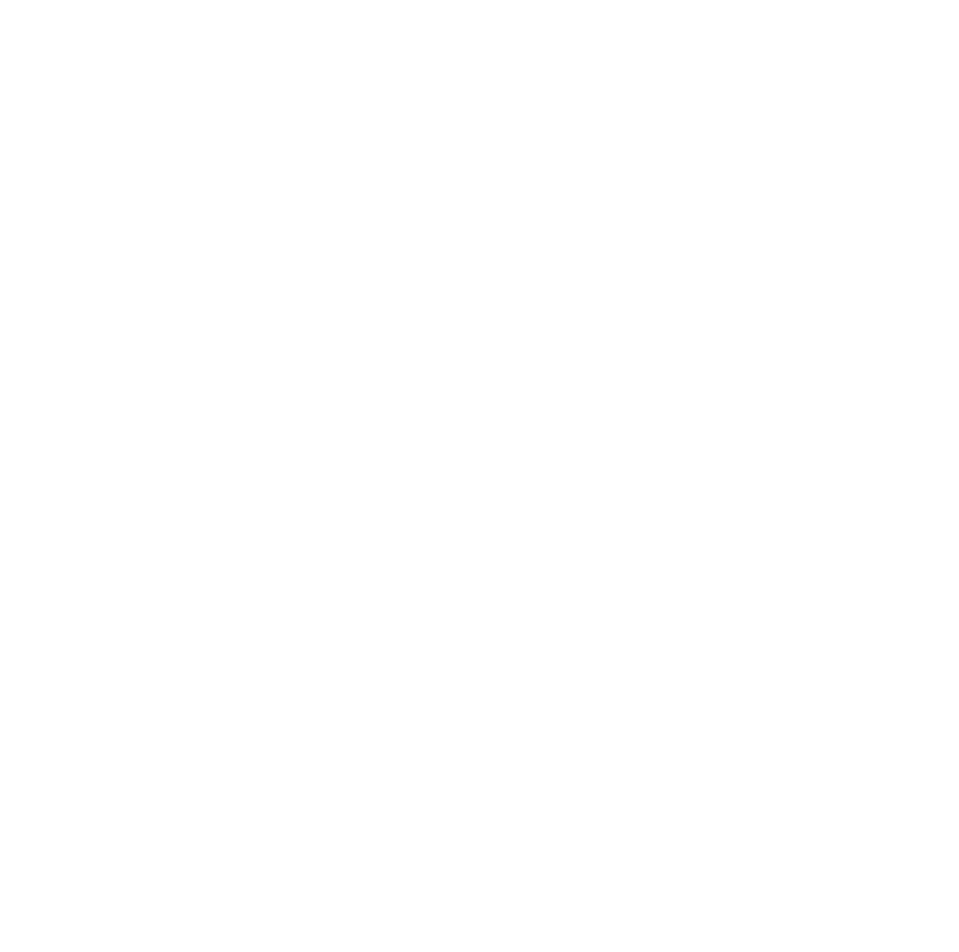
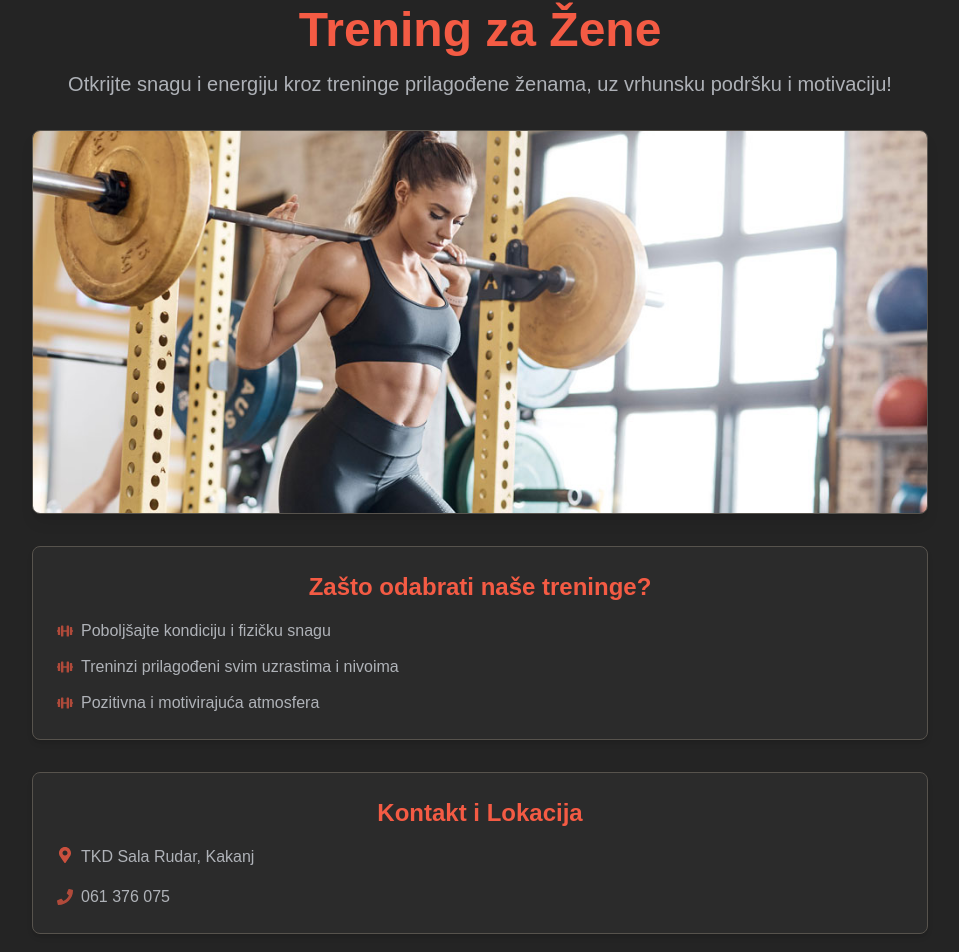
Before and after one commit to FarukCaluk/kolektiv-bosna-rudar-website, a Next.js app: page /sports/women-training in a window 1280 px wide. Shown: the part 115-1067 px from the top of the page, without its empty margins (160-1119 px from the left). Before the commit the page ends 800 px from the top, so only its background shows below. Built offline with nearby package versions, Linux system fonts and the light colour scheme; a web font is replaced by a local one.

Commit message:
training for women component finished

```diff
--- a/src/app/sports/women-training/page.tsx
+++ b/src/app/sports/women-training/page.tsx
@@ -1,5 +1,71 @@
+"use client";
 import React from "react";
+import { FaDumbbell, FaPhone, FaMapMarkerAlt } from "react-icons/fa";
+import Image from "next/image";
 
-export default function page() {
-  return <div>page</div>;
+export default function WomensTraining() {
+  return (
+    <div className="bg-[#242424] text-white min-h-screen p-6 md:p-12">
+      <div className="max-w-4xl mx-auto text-center">
+        {/* Header */}
+        <h1 className="text-4xl md:text-5xl font-bold text-main-club-color mb-4 animate-fade-in">
+          Trening za Žene
+        </h1>
+        <p className="text-lg md:text-xl text-gray-300 mb-8 opacity-80 hover:opacity-100 transition-opacity duration-300">
+          Otkrijte snagu i energiju kroz treninge prilagođene ženama, uz
+          vrhunsku podršku i motivaciju!
+        </p>
+
+        {/* Image */}
+        <div className="relative w-full h-64 md:h-96 mb-8 overflow-hidden rounded-lg shadow-lg border border-stone-600 group">
+          <Image
+            src="/women-training.jpg"
+            alt="Trening za žene"
+            layout="fill"
+            objectFit="cover"
+            className="transform scale-100 group-hover:scale-105 transition-transform duration-500 ease-in-out"
+          />
+        </div>
+
+        {/* Training Information */}
+        <div className="bg-[#2b2b2b] p-6 rounded-lg shadow-md border border-stone-600 transition-transform duration-300 hover:scale-105">
+          <h2 className="text-2xl font-bold text-main-club-color mb-4">
+            Zašto odabrati naše treninge?
+          </h2>
+          <ul className="text-gray-300 space-y-3 text-left md:text-center">
+            {[
+              "Poboljšajte kondiciju i fizičku snagu",
+              "Treninzi prilagođeni svim uzrastima i nivoima",
+              "Pozitivna i motivirajuća atmosfera",
+            ].map((text, index) => (
+              <li
+                key={index}
+                className="flex items-center gap-2 opacity-80 hover:opacity-100 transition-opacity duration-300"
+              >
+                <FaDumbbell className="text-main-club-color animate-pulse" />
+                {text}
+              </li>
+            ))}
+          </ul>
+        </div>
+
+        {/* Contact Information */}
+        <div className="mt-8 bg-[#2b2b2b] p-6 rounded-lg shadow-md border border-stone-600 transition-transform duration-300 hover:scale-105">
+          <h2 className="text-2xl font-bold text-main-club-color mb-4">
+            Kontakt i Lokacija
+          </h2>
+          <div className="flex flex-col space-y-4 text-gray-300">
+            <p className="flex items-center gap-2 opacity-80 hover:opacity-100 transition-opacity duration-300">
+              <FaMapMarkerAlt className="text-main-club-color animate-bounce" />{" "}
+              TKD Sala Rudar, Kakanj
+            </p>
+            <p className="flex items-center gap-2 opacity-80 hover:opacity-100 transition-opacity duration-300">
+              <FaPhone className="text-main-club-color animate-pulse" /> 061 376
+              075
+            </p>
+          </div>
+        </div>
+      </div>
+    </div>
+  );
 }
```
Also changed, not shown: public/women-training.jpg (added), src/app/blog/page.tsx (added).
